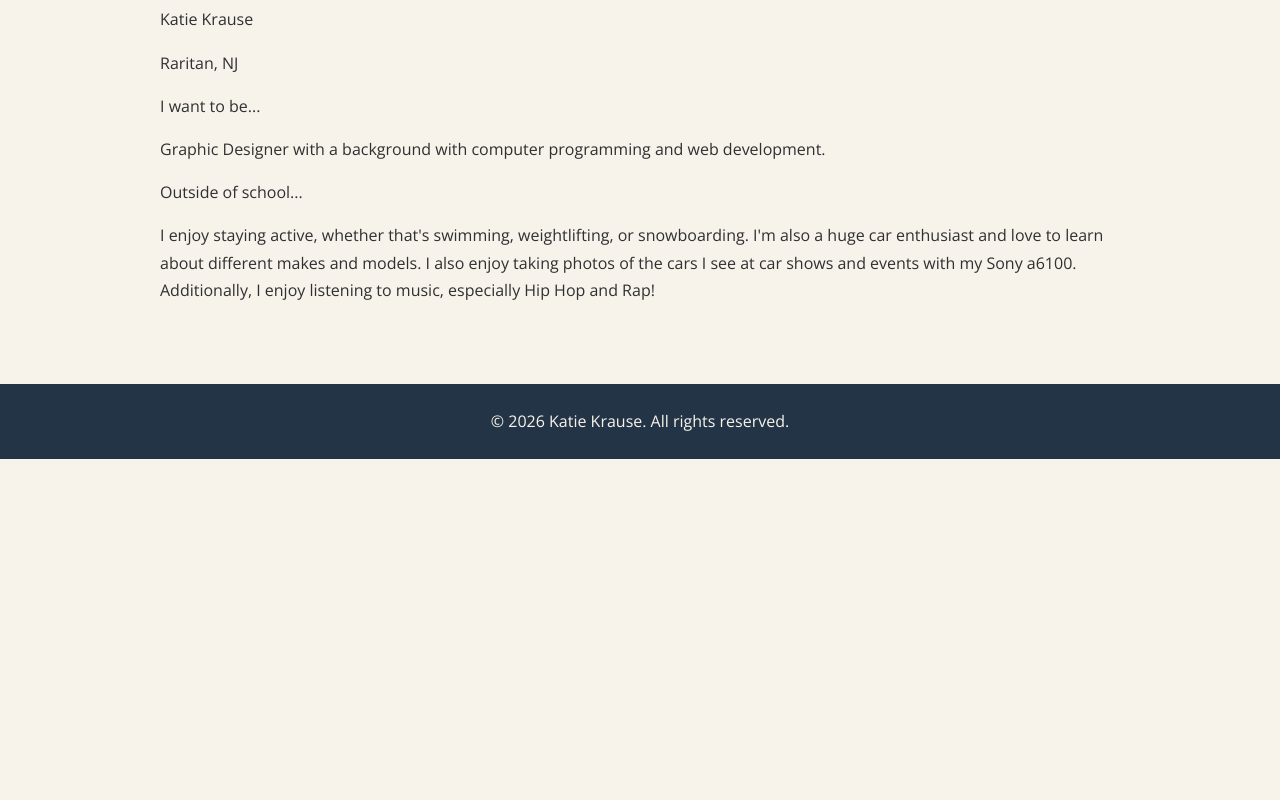
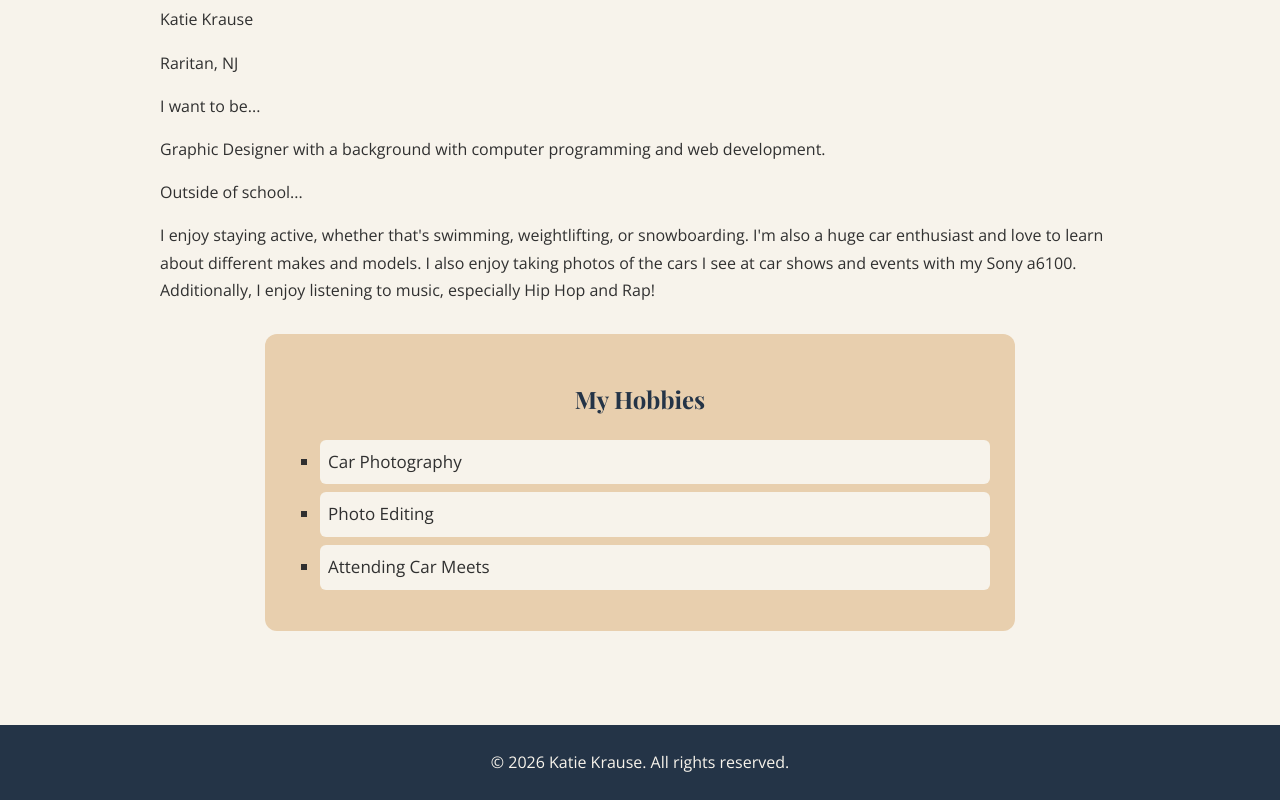
Before and after one commit to rvcc-grid/fa26-about-me-katiekrausee, a plain HTML site: page Adding HMTL, Images, Text/index.html in a window 1280 px wide. Shown: the part 846-1646 px from the top of the page. Before the commit the page ends 1305 px from the top, so only its background shows below. Drawn offline with nearby package versions, Linux system fonts and the light colour scheme.

Commit message:
Adding hobbies list

```diff
--- a/Adding HMTL, Images, Text/css/style.css
+++ b/Adding HMTL, Images, Text/css/style.css
@@ -58,3 +58,36 @@ footer {
 footer p {
     margin: 0;
 }
+
+/* Hobbies section */
+.hobbies {
+    background-color: var(--sand);
+    padding: 25px;
+    margin: 30px auto;
+    max-width: 700px;
+    border-radius: 12px;
+}
+
+/* Hobbies heading */
+.hobbies h2 {
+    color: var(--navy);
+    text-align: center;
+    margin-bottom: 20px;
+}
+
+/* Hobbies list */
+.hobbies ul {
+    list-style-type: square;
+    padding-left: 30px;
+}
+
+/* Individual hobbies */
+.hobbies li {
+    color: var(--charcoal);
+    font-family: "Open Sans", sans-serif;
+    font-size: 17px;
+    padding: 8px;
+    margin-bottom: 8px;
+    background-color: var(--cream);
+    border-radius: 6px;
+}
--- a/Adding HMTL, Images, Text/index.html
+++ b/Adding HMTL, Images, Text/index.html
@@ -53,7 +53,16 @@
 
         </section>
 
+    <section class="hobbies">
+        <h2>My Hobbies</h2>
 
+
+        <ul>
+            <li>Car Photography</li>
+            <li>Photo Editing</li>
+            <li>Attending Car Meets</li>
+        </ul>
+    </section>
 
     </main>
      <footer>
```
